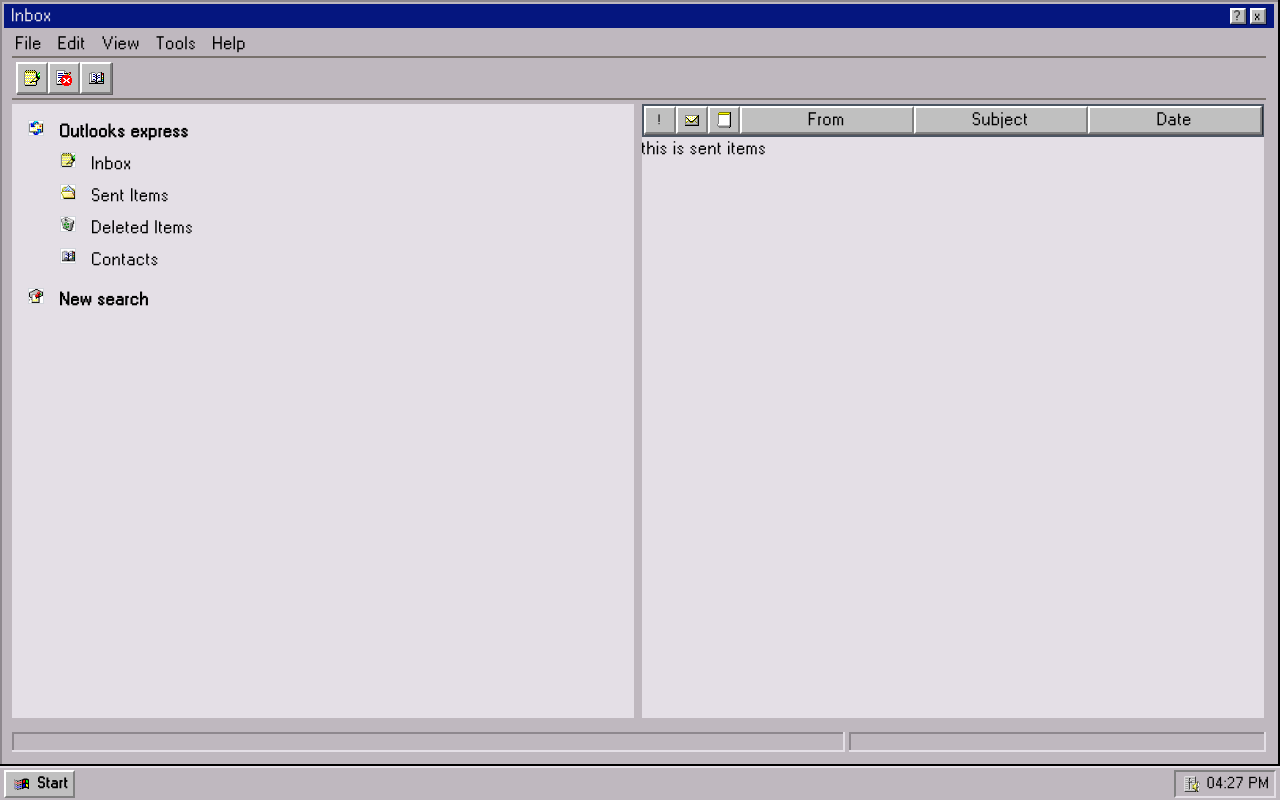
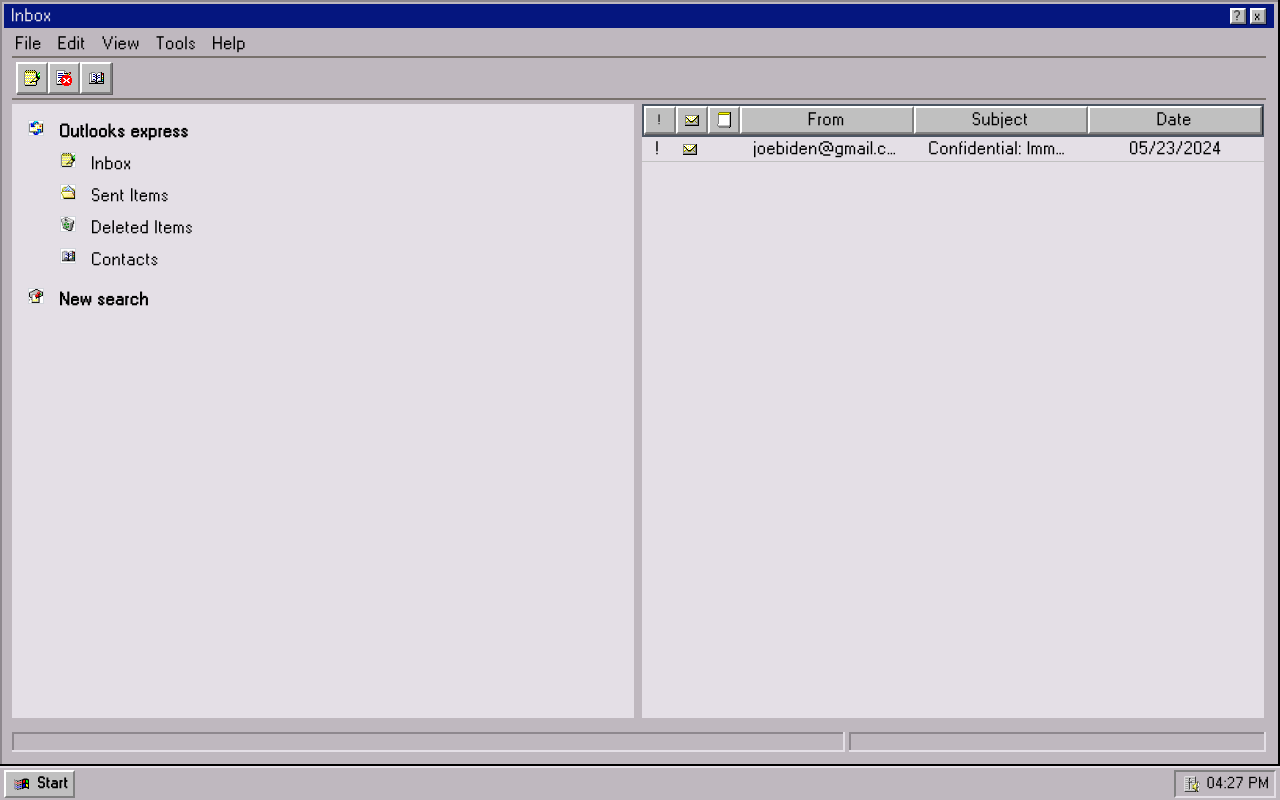
Before and after one commit to radovanbotik/windows, a Next.js app: page /inbox/sent-items in a window 1280 px wide. Built offline with nearby package versions, Linux system fonts and the light colour scheme.

Commit message:
adding context

```diff
--- a/app/UI/Button.tsx
+++ b/app/UI/Button.tsx
@@ -24,9 +24,6 @@
     <div className="group/button relative">
       <button className={styles} {...props}>
         {children}
-        {/* <div className="hidden group-hover:block absolute z-50 whitespace-normal break-words rounded-lg bg-black py-1.5 px-3 font-sans text-sm font-normal text-white focus:outline-none">
-        this is tooltip
-      </div> */}
         {tooltip && (
           <span className="absolute -top-10 text-nowrap left-0 scale-0 rounded bg-gray-800 p-2 text-xs text-white group-hover/button:scale-100 z-50">
             ✨ {tooltip}
--- /dev/null
+++ b/app/cv/context.tsx
@@ -0,0 +1,28 @@
+import { ReactNode, createContext, useContext, useReducer } from "react";
+
+const WordContext = createContext(null);
+
+const initialState = {
+  font: "ms-sans-serif",
+  size: 14,
+  bold: false,
+  italics: false,
+  underlined: false,
+};
+
+function reducer(state, action) {
+  if (action.type === "something") {
+    return { ...state, value: 1 };
+  }
+  return state;
+}
+
+export function Context({ children }: { children: ReactNode }) {
+  const [state, dispatch] = useReducer(reducer, initialState);
+
+  return <WordContext.Provider value={{ greeting: "hi" }}>{children}</WordContext.Provider>;
+}
+
+export function useDocContext() {
+  return useContext(WordContext);
+}
--- /dev/null
+++ b/app/cv/layout.tsx
@@ -0,0 +1,12 @@
+"use client";
+
+import { ReactNode } from "react";
+import { Context } from "./context";
+
+export default function Layout({ children }: { children: ReactNode }) {
+  return (
+    <>
+      <Context>{children}</Context>
+    </>
+  );
+}
--- a/app/cv/page.tsx
+++ b/app/cv/page.tsx
@@ -15,6 +15,7 @@
 import Select from "../UI/Select";
 import { Font, Size } from "../lib/types";
 import ToolbarMenu from "../UI/ToolbarMenu";
+import { useDocContext } from "./context";
 
 const actions = [
   {
@@ -592,6 +593,9 @@
     setUnderlined(prev => !prev);
   }
 
+  const greeting = useDocContext();
+  console.log(greeting);
+
   return (
     <Window className="w-full h-[calc(100vh-34px)]">
       <Window.Header>CV</Window.Header>
--- a/app/globals.css
+++ b/app/globals.css
@@ -17,7 +17,7 @@
 }
 
 body {
-  color: rgb(var(--foreground-rgb));
+  /* color: rgb(var(--foreground-rgb)); */
   background: linear-gradient(to bottom, transparent, rgb(var(--background-end-rgb))) rgb(var(--background-start-rgb));
 }
 
--- a/app/inbox/deleted-items/page.tsx
+++ b/app/inbox/deleted-items/page.tsx
@@ -1,3 +1,101 @@
+"use client";
+
+import Image from "next/image";
+import envelopeclosed from "../../../public/icons/envelopeclosed16.png";
+import envelopeopen from "../../../public/icons/envelopeopen16.png";
+import template from "../../../public/icons/template16.png";
+import Modal from "../../UI/Modal";
+import { useState } from "react";
+
+type Email = {
+  id: number;
+  from: string;
+  subject: string;
+  date: string;
+  body: string;
+  important: boolean;
+  opened: boolean;
+  attachment: boolean;
+};
+
+function Email({
+  id,
+  from,
+  subject,
+  date,
+  important,
+  opened,
+  attachment,
+  selectEmail,
+}: Email & { selectEmail: (id: number) => void }) {
+  return (
+    <li onClick={() => selectEmail(id)} className="cursor-pointer">
+      <div className="grid grid-cols-[32px_32px_32px_1fr_1fr_1fr] border-b border-windows-gray-200">
+        <div className="inline-grid place-content-center w-full">{important && "!"}</div>
+        <div className="inline-grid place-content-center w-full ">
+          <Image
+            src={opened ? envelopeopen : envelopeclosed}
+            width={16}
+            height={16}
+            alt={opened ? "opened" : "closed"}
+          />
+        </div>
+        <div className="inline-grid place-content-center w-full ">
+          {attachment && <Image src={template} width={16} height={16} alt="attachment" className="w-full h-full" />}
+        </div>
+        <div className="inline-grid place-content-center w-full px-4">
+          <p className="truncate">{from}</p>
+        </div>
+        <div className="inline-grid place-content-center w-full px-4">
+          <p className="truncate">{subject}</p>
+        </div>
+        <div className="inline-grid place-content-center w-full px-4">
+          <p className="truncate">{date}</p>
+        </div>
+      </div>
+    </li>
+  );
+}
+
 export default function Page() {
-  return <div>this is deleted items</div>;
+  const emails: Email[] = [
+    {
+      id: 1,
+      from: "alza.sk",
+      subject: "Special Offer Just for You!",
+      date: "05/23/2024",
+      body: "Enjoy exclusive discounts on electronics at Alza.sk. Shop now and save big! Best, Alza.sk Team",
+      important: false,
+      opened: false,
+      attachment: false,
+    },
+  ];
+  const [isOpen, setIsOpen] = useState(false);
+  const [selectedEmail, setSelectedEmail] = useState<Email | null>(null);
+
+  function selectEmail(id: number) {
+    const email = emails.find(email => email.id === id);
+    if (email) {
+      setSelectedEmail(email);
+      setIsOpen(true);
+    }
+    return;
+  }
+
+  return (
+    <>
+      <ul className="flex flex-col  space-y-1">
+        {emails.map(email => (
+          <Email key={email.id} {...email} selectEmail={selectEmail} />
+        ))}
+      </ul>
+      <Modal
+        setIsOpen={setIsOpen}
+        open={isOpen}
+        title={`Email from ${selectedEmail?.from}`}
+        description={selectedEmail?.subject}
+        body={<p className="max-w-sm">{selectedEmail?.body}</p>}
+      />
+    </>
+  );
 }
--- /dev/null
+++ b/app/inbox/not-found.tsx
@@ -0,0 +1,3 @@
+export default function Page() {
+  return <div>not found emails</div>;
+}
--- a/app/inbox/page.tsx
+++ b/app/inbox/page.tsx
@@ -29,7 +29,7 @@
   selectEmail,
 }: Email & { selectEmail: (id: number) => void }) {
   return (
-    <li onClick={() => selectEmail(id)}>
+    <li onClick={() => selectEmail(id)} className="cursor-pointer">
       <div className="grid grid-cols-[32px_32px_32px_1fr_1fr_1fr] border-b border-windows-gray-200">
         <div className="inline-grid place-content-center w-full">{important && "!"}</div>
         <div className="inline-grid place-content-center w-full ">
@@ -62,9 +62,9 @@
     {
       id: 1,
       from: "joebiden@gmail.com",
-      subject: "mission",
+      subject: "Confidential: Immediate Attention Required",
       date: "05/23/2024",
-      body: "Lorem ipsum dolor, sit amet consectetur adipisicing elit. Facere neque corporis mollitia veniam maiores eligendi sint sed commodi nemo laudantium, accusamus dolore perspiciatis esse provident ex dicta ipsam, enim molestiae optio error saepe illo. Dolores deserunt et neque assumenda dicta id quam enim magnam doloribus ratione doloremque, aut dolor eum?",
+      body: "Team,We're embarking on a critical and confidential mission. Details are top secret, but your expertise is crucial for success. Maintain utmost discretion. Await further instructions.",
       important: true,
       opened: false,
       attachment: true,
--- a/app/inbox/sent-items/page.tsx
+++ b/app/inbox/sent-items/page.tsx
@@ -1,3 +1,101 @@
+"use client";
+
+import Image from "next/image";
+import envelopeclosed from "../../../public/icons/envelopeclosed16.png";
+import envelopeopen from "../../../public/icons/envelopeopen16.png";
+import template from "../../../public/icons/template16.png";
+import Modal from "../../UI/Modal";
+import { useState } from "react";
+
+type Email = {
+  id: number;
+  from: string;
+  subject: string;
+  date: string;
+  body: string;
+  important: boolean;
+  opened: boolean;
+  attachment: boolean;
+};
+
+function Email({
+  id,
+  from,
+  subject,
+  date,
+  important,
+  opened,
+  attachment,
+  selectEmail,
+}: Email & { selectEmail: (id: number) => void }) {
+  return (
+    <li onClick={() => selectEmail(id)} className="cursor-pointer">
+      <div className="grid grid-cols-[32px_32px_32px_1fr_1fr_1fr] border-b border-windows-gray-200">
+        <div className="inline-grid place-content-center w-full">{important && "!"}</div>
+        <div className="inline-grid place-content-center w-full ">
+          <Image
+            src={opened ? envelopeopen : envelopeclosed}
+            width={16}
+            height={16}
+            alt={opened ? "opened" : "closed"}
+          />
+        </div>
+        <div className="inline-grid place-content-center w-full ">
+          {attachment && <Image src={template} width={16} height={16} alt="attachment" className="w-full h-full" />}
+        </div>
+        <div className="inline-grid place-content-center w-full px-4">
+          <p className="truncate">{from}</p>
+        </div>
+        <div className="inline-grid place-content-center w-full px-4">
+          <p className="truncate">{subject}</p>
+        </div>
+        <div className="inline-grid place-content-center w-full px-4">
+          <p className="truncate">{date}</p>
+        </div>
+      </div>
+    </li>
+  );
+}
+
 export default function Page() {
-  return <div>this is sent items</div>;
+  const emails: Email[] = [
+    {
+      id: 1,
+      from: "joebiden@gmail.com",
+      subject: "Confidential: Immediate Attention Required",
+      date: "05/23/2024",
+      body: "President Biden, I need to discuss an urgent, confidential matter. Please advise on a suitable time. Best regards, Rado",
+      important: true,
+      opened: false,
+      attachment: false,
+    },
+  ];
+  const [isOpen, setIsOpen] = useState(false);
+  const [selectedEmail, setSelectedEmail] = useState<Email | null>(null);
+
+  function selectEmail(id: number) {
+    const email = emails.find(email => email.id === id);
+    if (email) {
+      setSelectedEmail(email);
+      setIsOpen(true);
+    }
+    return;
+  }
+
+  return (
+    <>
+      <ul className="flex flex-col  space-y-1">
+        {emails.map(email => (
+          <Email key={email.id} {...email} selectEmail={selectEmail} />
+        ))}
+      </ul>
+      <Modal
+        setIsOpen={setIsOpen}
+        open={isOpen}
+        title={`Email from ${selectedEmail?.from}`}
+        description={selectedEmail?.subject}
+        body={<p className="max-w-sm">{selectedEmail?.body}</p>}
+      />
+    </>
+  );
 }
--- a/app/media-player/layout.tsx
+++ b/app/media-player/layout.tsx
@@ -5,9 +5,9 @@
 export default function layout({ children }: { children: ReactNode }) {
   return (
     <Window className="w-full h-[calc(100vh-34px)]">
-      <Window.Header>My Computer</Window.Header>
+      <Window.Header>Media Player</Window.Header>
       <Window.Toolbar>
-        toolbar
+        {/* toolbar */}
         {/* <ToolbarMenu actions={actions}>View</ToolbarMenu>
         <div className="px-2 bg-windows-white">{pathname}</div> */}
       </Window.Toolbar>
--- a/app/mycomputer/desktop/page.tsx
+++ b/app/mycomputer/desktop/page.tsx
@@ -34,10 +34,10 @@
     },
   ];
   return (
-    <div>
+    <>
       {icons.map((icon, index) => {
         return <Icon key={icon.name} {...icon} />;
       })}
-    </div>
+    </>
   );
 }
--- a/app/mycomputer/page.tsx
+++ b/app/mycomputer/page.tsx
@@ -32,10 +32,10 @@
     },
   ];
   return (
-    <div>
+    <>
       {actions.map(action => (
         <Icon key={action.name} {...action} />
       ))}
-    </div>
+    </>
   );
 }
```
